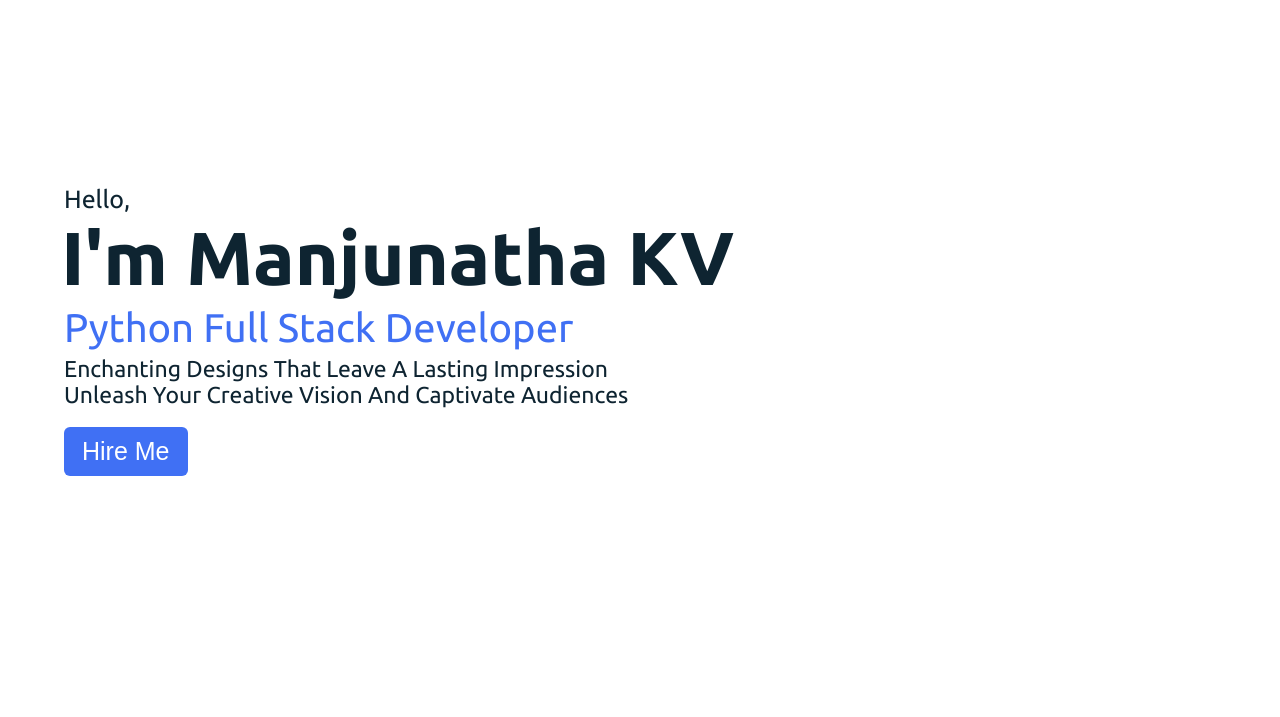
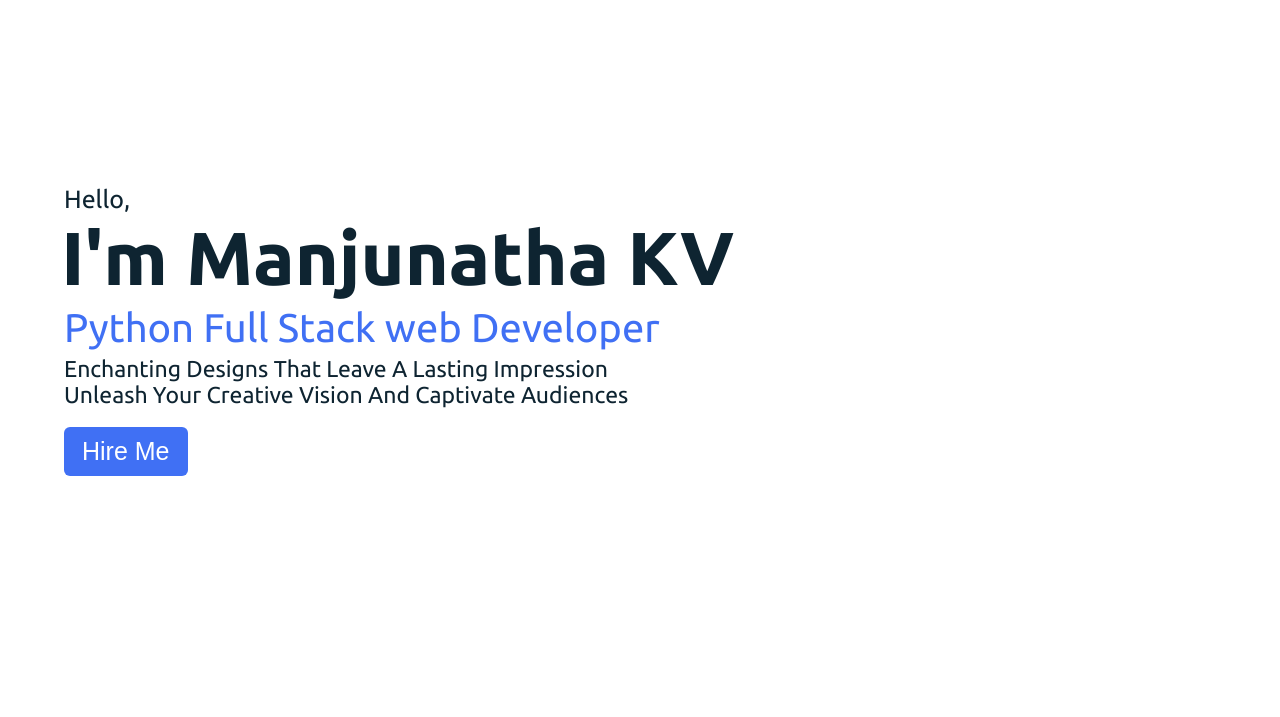
Before and after one commit to Manjunatha-KV-kanave/Portfolio, a plain HTML site: page index.html in a window 1280 px wide. Shown: the part 83-800 px from the top of the page. Drawn offline with Linux system fonts and the light colour scheme.

Commit message:
Update index.html

```diff
--- a/index.html
+++ b/index.html
@@ -3,7 +3,7 @@
 <html lang="en" dir="ltr">
   <head>
     <meta charset="UTF-8" />
-    <title>Arun Kumar | Portfolio</title>
+    <title> Manjunatha KV | Portfolio</title>
     <link rel="icon" href="./Images/icon.png">
     <link rel="stylesheet" href="style.css" />
     <!-- Fontawesome CDN Link -->
@@ -47,7 +47,7 @@
         <div class="text">
           <div class="text-one">Hello,</div>
           <div class="text-two">I'm Manjunatha KV</div>
-          <div class="text-three">Python Full Stack Developer</div>
+          <div class="text-three">Python Full Stack web Developer</div>
           <div class="text-four">Enchanting  Designs  That  Leave  A  Lasting  Impression <br>
             Unleash  Your  Creative  Vision  And  Captivate  Audiences</div>
         </div>
```
